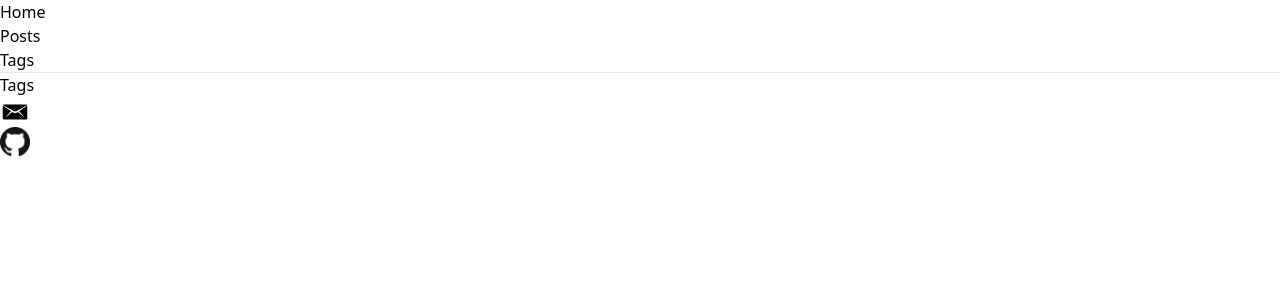
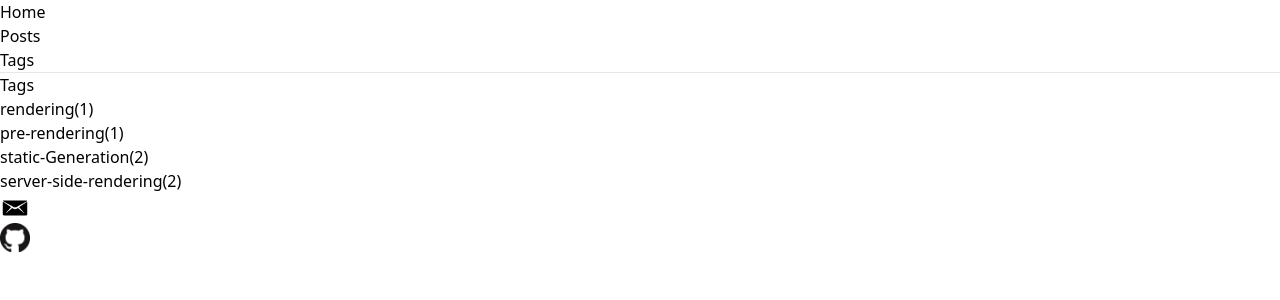
Before and after one commit to OTKRyu/OTKRyu.github.io, a Next.js app: page /tags in a window 1280 px wide. Shown: the top 300 px of the page. Built offline with nearby package versions, Linux system fonts and the light colour scheme.

Commit message:
add tags pages

```diff
--- a/lib/dirs.js
+++ /dev/null
@@ -1,23 +0,0 @@
-import fs from "fs";
-import path from "path";
-
-const pathToDirectory = path.join(process.cwd(), "posts");
-
-export function getDirs() {
-  const dirs = fs
-    .readdirSync(pathToDirectory, { withFileTypes: true })
-    .filter((item) => item.isDirectory())
-    .map((item) => {
-      return {
-        cnt: getCntInDir(item.name),
-        name: item.name,
-      };
-    });
-  return dirs;
-}
-
-export function getCntInDir(dir) {
-  const pathToCategoryDirectory = path.join(pathToDirectory, dir);
-  const cnt = fs.readdirSync(pathToCategoryDirectory).length;
-  return cnt;
-}
--- /dev/null
+++ b/lib/tags.js
@@ -0,0 +1,32 @@
+import fs from "fs";
+import path from "path";
+import matter from "gray-matter";
+
+const postsDirectory = path.join(process.cwd(), "posts");
+
+export function getAllSortedTags() {
+  // Get file names under /posts
+  const fileNames = fs.readdirSync(postsDirectory);
+  const tagObj = {};
+  for (let i = 0; i < fileNames.length; i++) {
+    const fullPath = path.join(postsDirectory, fileNames[i]);
+    const fileContents = fs.readFileSync(fullPath, "utf8");
+    const matterResult = matter(fileContents);
+    for (let j = 0; j < matterResult.data.tags.length; j++) {
+      if (tagObj[matterResult.data.tags[j]]) {
+        tagObj[matterResult.data.tags[j]] += 1;
+      } else {
+        tagObj[matterResult.data.tags[j]] = 1;
+      }
+    }
+  }
+
+  const results = Object.keys(tagObj);
+
+  return results.map((result) => {
+    return {
+      name: result,
+      count: tagObj[result],
+    };
+  });
+}
--- /dev/null
+++ b/pages/posts/index.js
@@ -0,0 +1,41 @@
+import Link from "next/link";
+
+import Layout from "../../components/layout";
+import Date from "../../components/date";
+import { getSortedPostsData } from "../../lib/posts";
+
+export async function getStaticProps() {
+  const allPostsData = getSortedPostsData();
+  return {
+    props: {
+      allPostsData,
+    },
+  };
+}
+
+export default function Post({ allPostsData }) {
+  return (
+    <Layout>
+      {/* Keep the existing code here */}
+
+      {/* Add this <section> tag below the existing <section> tag */}
+      <section>
+        <h2>Posts</h2>
+
+        <ul>
+          {allPostsData.map(({ id, date, title }) => (
+            <li key={id}>
+              <Link href={`/posts/${id}`}>
+                <a>{title}</a>
+              </Link>
+              <br />
+              <small>
+                <Date dateString={date} />
+              </small>
+            </li>
+          ))}
+        </ul>
+      </section>
+    </Layout>
+  );
+}
--- a/pages/posts.js
+++ b/pages/tags/[id].js
@@ -1,17 +1,8 @@
 import Link from "next/link";
 
-import Layout from "../components/layout";
-import Date from "../components/date";
-import { getSortedPostsData } from "../lib/posts";
-
-export async function getStaticProps() {
-  const allPostsData = getSortedPostsData();
-  return {
-    props: {
-      allPostsData,
-    },
-  };
-}
+import Layout from "../../components/layout";
+import Date from "../../components/date";
+import { getTagData } from "../../lib/tags";
 
 export default function Post({ allPostsData }) {
   return (
@@ -39,3 +30,12 @@ export default function Post({ allPostsData }) {
     </Layout>
   );
 }
+
+export async function getStaticProps({ params }) {
+  const tagData = await getTagData(params.id);
+  return {
+    props: {
+      tagData,
+    },
+  };
+}
--- a/pages/tags.js
+++ b/pages/tags/index.js
@@ -1,18 +1,18 @@
 import Link from "next/link";
 
-import Layout from "../components/layout";
-import { getDirs } from "../lib/dirs";
+import Layout from "../../components/layout";
+import { getAllSortedTags } from "../../lib/tags";
 
 export async function getStaticProps() {
-  const dirs = getDirs();
+  const tags = getAllSortedTags();
   return {
     props: {
-      dirs,
+      tags,
     },
   };
 }
 
-export default function Post({ dirs }) {
+export default function Tag({ tags }) {
   return (
     <Layout>
       {/* Keep the existing code here */}
@@ -22,11 +22,11 @@ export default function Post({ dirs }) {
         <h2>Tags</h2>
 
         <ul>
-          {dirs.map((dirs) => (
-            <li key={dirs.name}>
-              <Link href={`/${dirs.name}`}>
+          {tags.map((tag) => (
+            <li key={tag.name}>
+              <Link href={`/tags/${tag.name}`}>
                 <a>
-                  {dirs.name}({dirs.cnt})
+                  {tag.name}({tag.count})
                 </a>
               </Link>
               <br />
--- a/posts/pre-rendering.md
+++ b/posts/pre-rendering.md
@@ -1,6 +1,11 @@
 ---
 title: "Two Forms of Pre-rendering"
 date: "2020-01-01"
+tags:
+  - rendering
+  - pre-rendering
+  - static-Generation
+  - server-side-rendering
 ---
 
 Next.js has two forms of pre-rendering: **Static Generation** and **Server-side Rendering**. The difference is in **when** it generates the HTML for a page.
--- a/posts/ssg-ssr.md
+++ b/posts/ssg-ssr.md
@@ -1,6 +1,9 @@
 ---
 title: "When to Use Static Generation v.s. Server-side Rendering"
 date: "2020-01-02"
+tags:
+  - static-Generation
+  - server-side-rendering
 ---
 
 We recommend using **Static Generation** (with and without data) whenever possible because your page can be built once and served by CDN, which makes it much faster than having a server render the page on every request.
```
